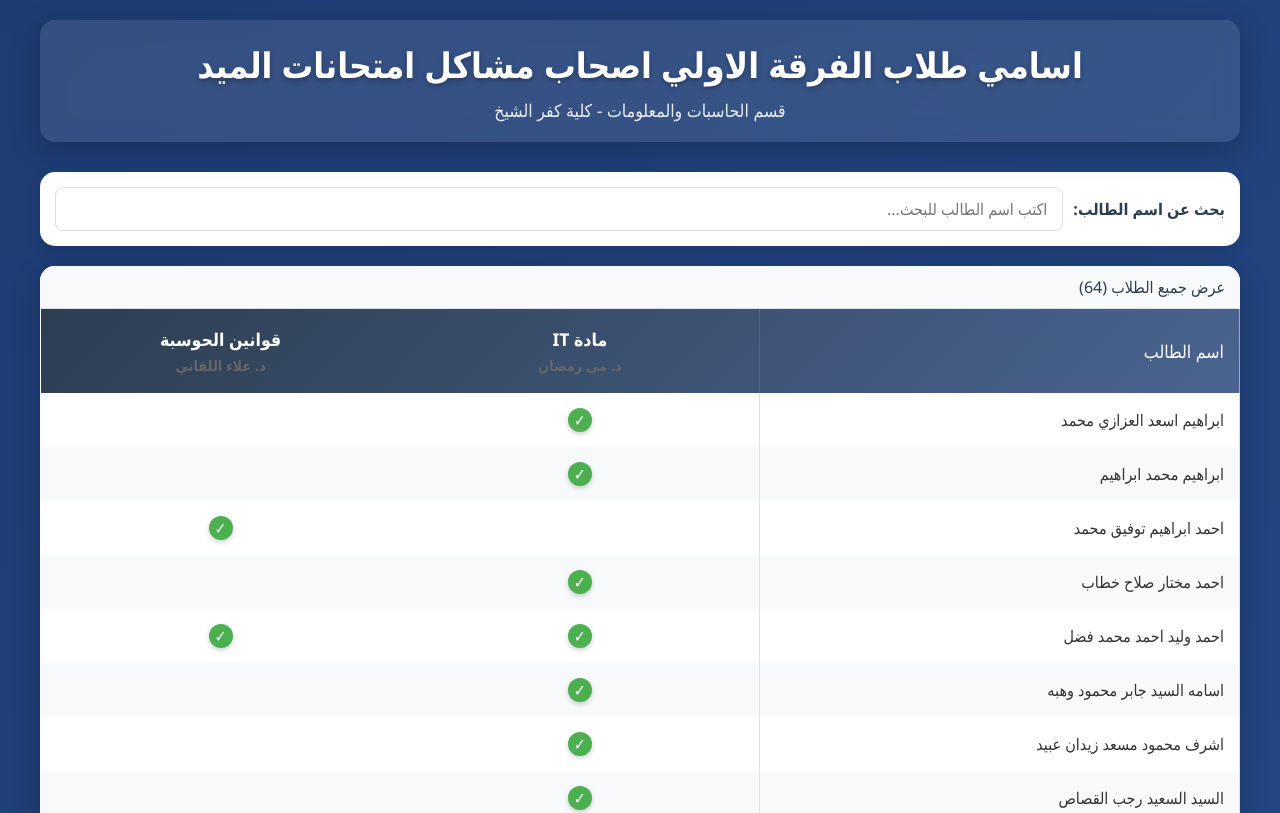
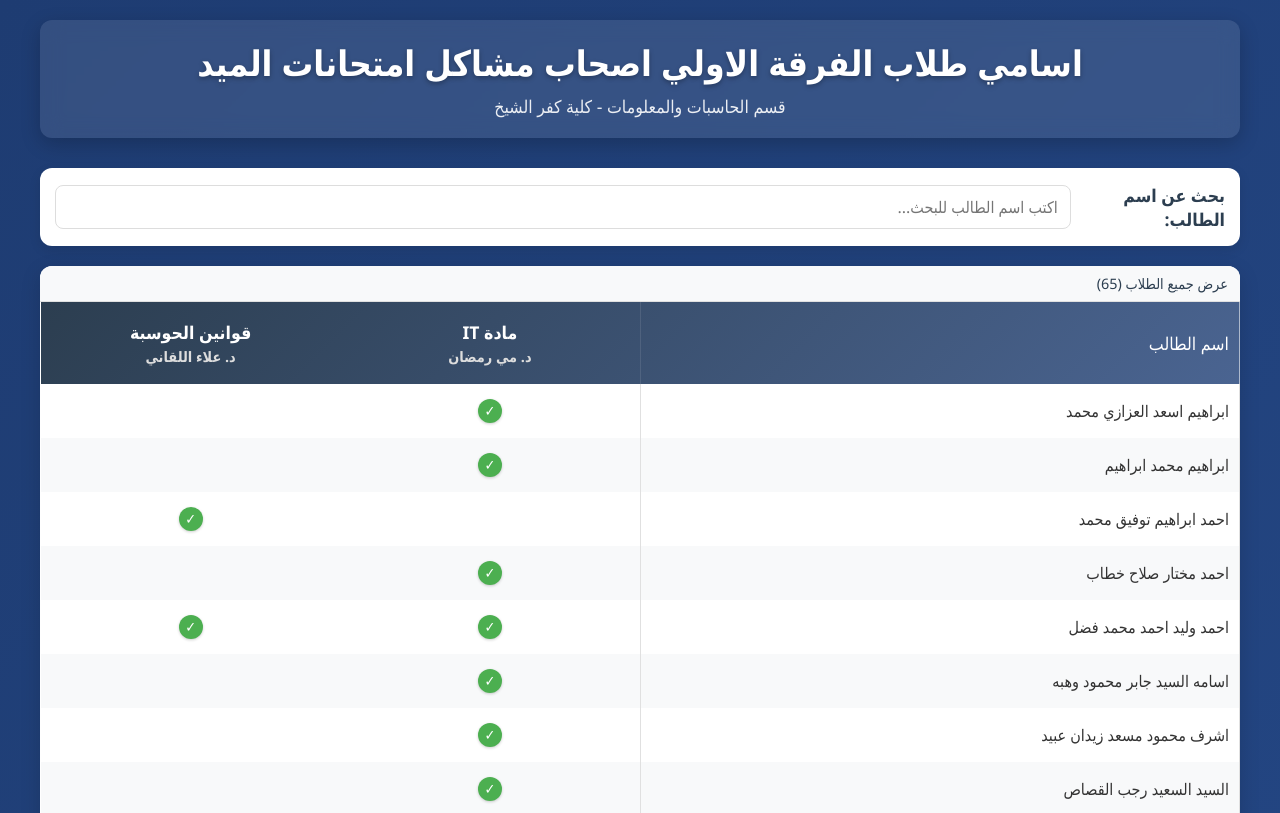
Before and after one commit to Elbtat24/-, a plain HTML site: page index.html in a window 1280 px wide. Shown: the top 813 px of the page. Drawn offline with Linux system fonts and the light colour scheme.

Commit message:
index.html

```diff
--- a/index.html
+++ b/index.html
@@ -15,60 +15,62 @@
         body {
             background: linear-gradient(135deg, #1e3c72 0%, #2a5298 100%);
             color: #333;
-            padding: 20px;
+            padding: 15px;
             min-height: 100vh;
         }
 
         .container {
-            max-width: 1200px;
+            max-width: 100%;
             margin: 0 auto;
         }
 
         .header {
             text-align: center;
-            margin-bottom: 30px;
+            margin-bottom: 25px;
             color: white;
-            padding: 20px;
+            padding: 15px;
             background: rgba(255, 255, 255, 0.1);
-            border-radius: 15px;
+            border-radius: 12px;
             backdrop-filter: blur(10px);
-            box-shadow: 0 8px 32px rgba(0, 0, 0, 0.2);
+            box-shadow: 0 6px 20px rgba(0, 0, 0, 0.2);
         }
 
         .header h1 {
-            font-size: 2.2rem;
-            margin-bottom: 10px;
+            font-size: 1.4rem;
+            margin-bottom: 8px;
             text-shadow: 0 2px 5px rgba(0, 0, 0, 0.3);
+            line-height: 1.3;
         }
 
         .header p {
-            font-size: 1.1rem;
+            font-size: 0.9rem;
             opacity: 0.9;
         }
 
         .search-container {
             background: white;
-            border-radius: 15px;
-            padding: 15px;
+            border-radius: 12px;
+            padding: 12px;
             margin-bottom: 20px;
-            box-shadow: 0 5px 15px rgba(0, 0, 0, 0.1);
+            box-shadow: 0 4px 12px rgba(0, 0, 0, 0.1);
             display: flex;
-            align-items: center;
-            justify-content: flex-start;
+            flex-direction: column;
+            align-items: flex-start;
         }
 
         .search-container label {
-            margin-left: 10px;
+            margin-bottom: 8px;
             font-weight: 600;
             color: #2c3e50;
+            font-size: 0.9rem;
         }
 
         .search-container input {
-            flex: 1;
-            padding: 10px 15px;
+            width: 100%;
+            padding: 10px 12px;
             border: 1px solid #ddd;
             border-radius: 8px;
-            font-size: 1rem;
+            font-size: 0.9rem;
             transition: all 0.3s ease;
         }
 
@@ -80,17 +82,16 @@
 
         .table-container {
             background: white;
-            border-radius: 15px;
+            border-radius: 12px;
             overflow: hidden;
-            box-shadow: 0 10px 30px rgba(0, 0, 0, 0.2);
-            margin-bottom: 30px;
-            overflow-x: auto;
+            box-shadow: 0 6px 20px rgba(0, 0, 0, 0.15);
+            margin-bottom: 25px;
+            width: 100%;
         }
 
         table {
             width: 100%;
             border-collapse: collapse;
-            min-width: 600px;
         }
 
         thead {
@@ -99,11 +100,12 @@
         }
 
         th {
-            padding: 18px 15px;
+            padding: 12px 8px;
             text-align: center;
             font-weight: 600;
-            font-size: 1.1rem;
+            font-size: 0.85rem;
             border-right: 1px solid rgba(255, 255, 255, 0.1);
+            white-space: nowrap;
         }
 
         th:last-child {
@@ -124,15 +126,14 @@
 
         tbody tr:hover {
             background-color: #e3f2fd;
-            transform: translateY(-2px);
-            box-shadow: 0 4px 8px rgba(0, 0, 0, 0.1);
         }
 
         td {
-            padding: 15px;
+            padding: 10px 6px;
             text-align: center;
             border-right: 1px solid #e0e0e0;
             vertical-align: middle;
+            font-size: 0.8rem;
         }
 
         td:last-child {
@@ -142,37 +143,39 @@
         .name-col {
             text-align: right;
             font-weight: 500;
-            width: 40%;
+            width: 50%;
+            padding-right: 10px;
         }
 
         .it-col, .law-col {
-            width: 30%;
+            width: 25%;
         }
 
         .checkmark {
             display: inline-block;
-            width: 24px;
-            height: 24px;
+            width: 18px;
+            height: 18px;
             background-color: #4CAF50;
             color: white;
             border-radius: 50%;
-            line-height: 24px;
+            line-height: 18px;
             font-weight: bold;
-            box-shadow: 0 2px 5px rgba(0, 0, 0, 0.2);
+            box-shadow: 0 1px 3px rgba(0, 0, 0, 0.2);
+            font-size: 0.7rem;
         }
 
         .professor {
-            font-size: 0.9rem;
-            color: #666;
-            margin-top: 5px;
+            font-size: 0.7rem;
+            color: #ddd;
+            margin-top: 3px;
         }
 
         .footer {
             text-align: center;
             color: white;
-            margin-top: 20px;
-            padding: 15px;
-            font-size: 0.9rem;
+            margin-top: 15px;
+            padding: 12px;
+            font-size: 0.8rem;
             opacity: 0.8;
         }
 
@@ -181,57 +184,23 @@
             padding: 20px;
             color: #666;
             font-style: italic;
+            font-size: 0.9rem;
         }
 
         .results-count {
             text-align: right;
-            padding: 10px 15px;
+            padding: 8px 12px;
             background-color: #f8f9fa;
             color: #2c3e50;
             font-weight: 500;
             border-bottom: 1px solid #e0e0e0;
+            font-size: 0.8rem;
         }
 
-        @media (max-width: 768px) {
+        /* تحسينات للشاشات الأكبر */
+        @media (min-width: 480px) {
             .header h1 {
-                font-size: 1.8rem;
-            }
-
-            .search-container {
-                flex-direction: column;
-                align-items: flex-start;
-            }
-
-            .search-container label {
-                margin-bottom: 8px;
-                margin-left: 0;
-            }
-
-            .search-container input {
-                width: 100%;
-            }
-
-            th, td {
-                padding: 12px 8px;
-                font-size: 0.9rem;
-            }
-
-            .professor {
-                font-size: 0.8rem;
-            }
-        }
-
-        @media (max-width: 480px) {
-            body {
-                padding: 10px;
-            }
-
-            .header {
-                padding: 15px;
-            }
-
-            .header h1 {
-                font-size: 1.5rem;
+                font-size: 1.6rem;
             }
 
             .header p {
@@ -239,12 +208,121 @@
             }
 
             .search-container {
-                padding: 10px;
+                flex-direction: row;
+                align-items: center;
             }
 
-            th, td {
-                padding: 10px 6px;
+            .search-container label {
+                margin-bottom: 0;
+                margin-left: 10px;
+                font-size: 1rem;
+            }
+
+            .search-container input {
+                font-size: 1rem;
+            }
+
+            th {
+                font-size: 0.9rem;
+                padding: 14px 10px;
+            }
+
+            td {
                 font-size: 0.85rem;
+                padding: 12px 8px;
+            }
+
+            .professor {
+                font-size: 0.75rem;
+            }
+
+            .checkmark {
+                width: 20px;
+                height: 20px;
+                line-height: 20px;
+                font-size: 0.8rem;
+            }
+        }
+
+        @media (min-width: 768px) {
+            body {
+                padding: 20px;
+            }
+
+            .header {
+                padding: 20px;
+                margin-bottom: 30px;
+            }
+
+            .header h1 {
+                font-size: 2rem;
+            }
+
+            .header p {
+                font-size: 1.1rem;
+            }
+
+            .search-container {
+                padding: 15px;
+            }
+
+            .search-container label {
+                font-size: 1.1rem;
+            }
+
+            th {
+                font-size: 1rem;
+                padding: 16px 12px;
+            }
+
+            td {
+                font-size: 0.9rem;
+                padding: 14px 10px;
+            }
+
+            .professor {
+                font-size: 0.8rem;
+            }
+
+            .checkmark {
+                width: 22px;
+                height: 22px;
+                line-height: 22px;
+            }
+
+            .results-count {
+                font-size: 0.9rem;
+            }
+        }
+
+        @media (min-width: 1024px) {
+            .container {
+                max-width: 1200px;
+            }
+
+            .header h1 {
+                font-size: 2.2rem;
+            }
+
+            th {
+                font-size: 1.1rem;
+                padding: 18px 15px;
+            }
+
+            td {
+                font-size: 1rem;
+                padding: 15px;
+            }
+
+            .professor {
+                font-size: 0.9rem;
+            }
+
+            .checkmark {
+                width: 24px;
+                height: 24px;
+                line-height: 24px;
+                font-size: 0.9rem;
             }
         }
     </style>
@@ -343,6 +421,7 @@
             { name: "مريم احمد محمد عبد السلام", it: true, law: false },
             { name: "مريم علي عبد الفتاح", it: true, law: false },
             { name: "مريم شعبان عبدالكريم", it: true, law: false },
+            { name: "عبد الوهاب سعد عكاشة", it: true, law: false },
             { name: "مريم حمدي عبدالحميد", it: true, law: false },
             { name: "وليد عبدالله عبدالله متولي موافي", it: true, law: false },
             { name: "يوسف وائل حجازي صيام موافي", it: false, law: true },
```
